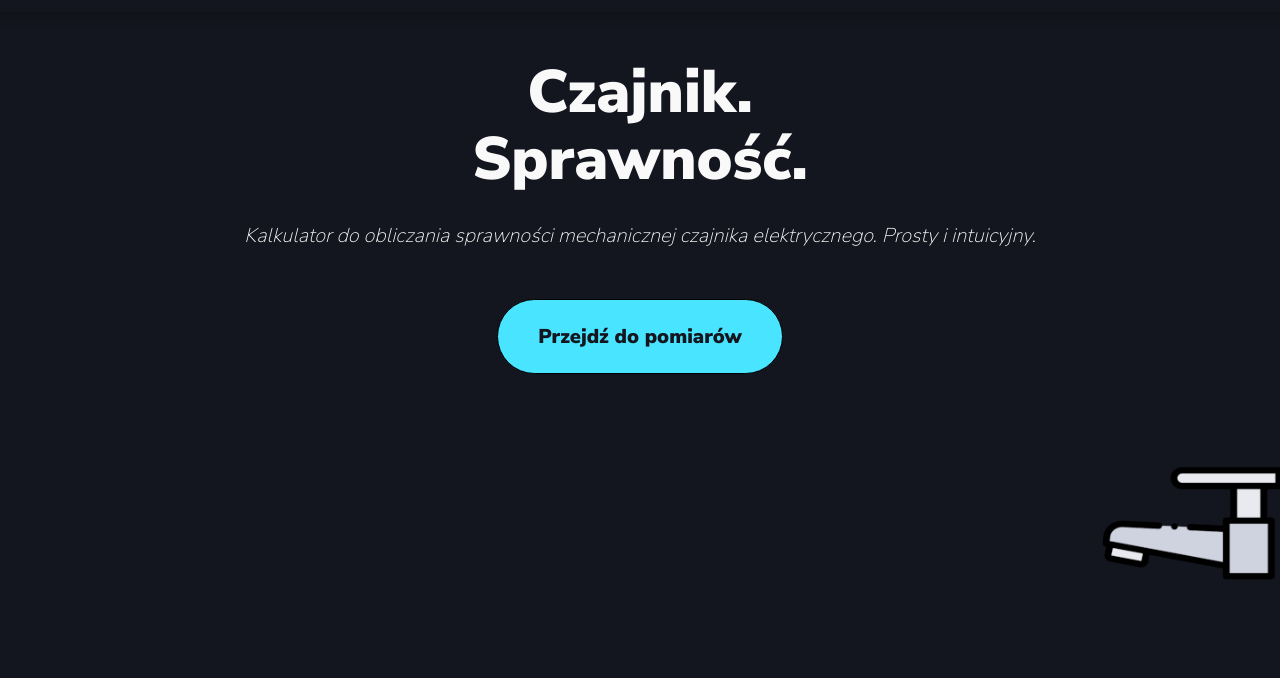
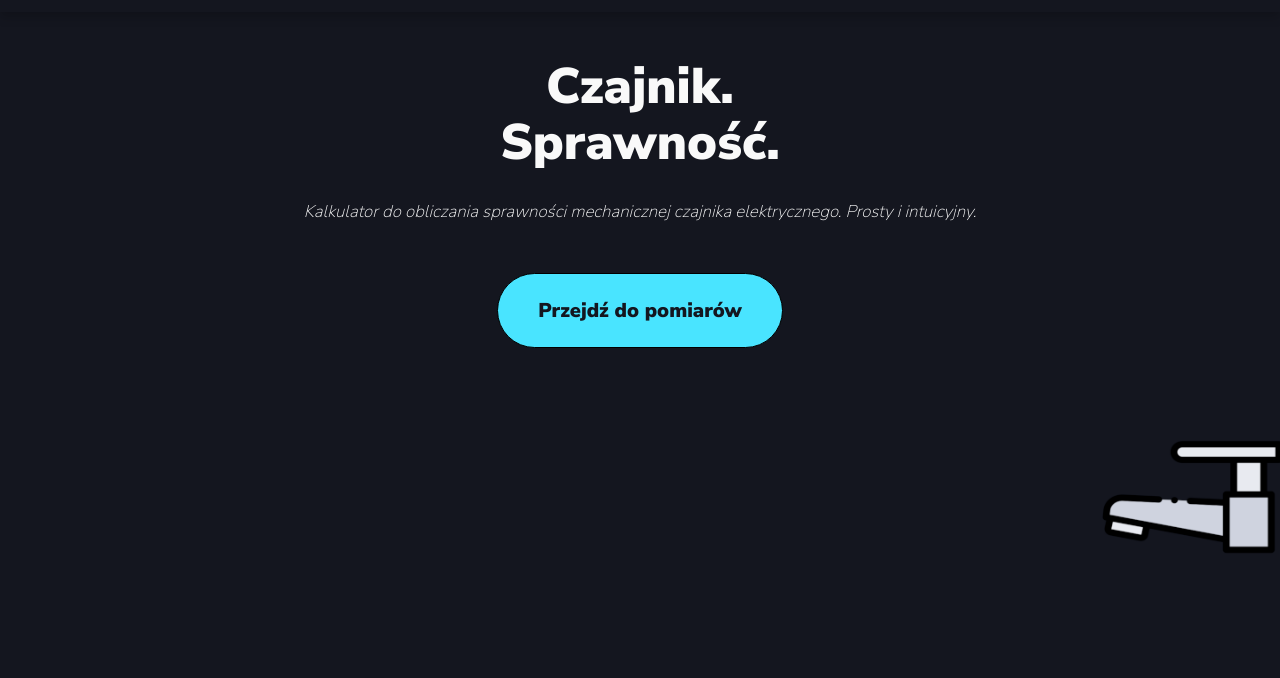
Before and after one commit to brylocode/kettle_ver_3.0, a plain HTML site: page index.html in a window 1280 px wide. Shown: the part 81-759 px from the top of the page. Drawn offline with nearby package versions, Linux system fonts and the light colour scheme.

Commit message:
fiz font sizes in header

```diff
--- a/scss/_header.scss
+++ b/scss/_header.scss
@@ -11,7 +11,7 @@
     &__title {
         margin-top: 3rem;
         margin-bottom: 3rem;
-        font-size: 6rem;
+        font-size: 5rem;
         line-height: 111%;
         font-weight: 900;
 
@@ -22,7 +22,7 @@
 
     &__description {
         margin-bottom: 5rem;
-        font-size: 2rem;
+        font-size: 1.7rem;
         font-weight: 200;
         font-style: italic;
     }
```
Also changed, not shown: css/style.css, 1 other file.
